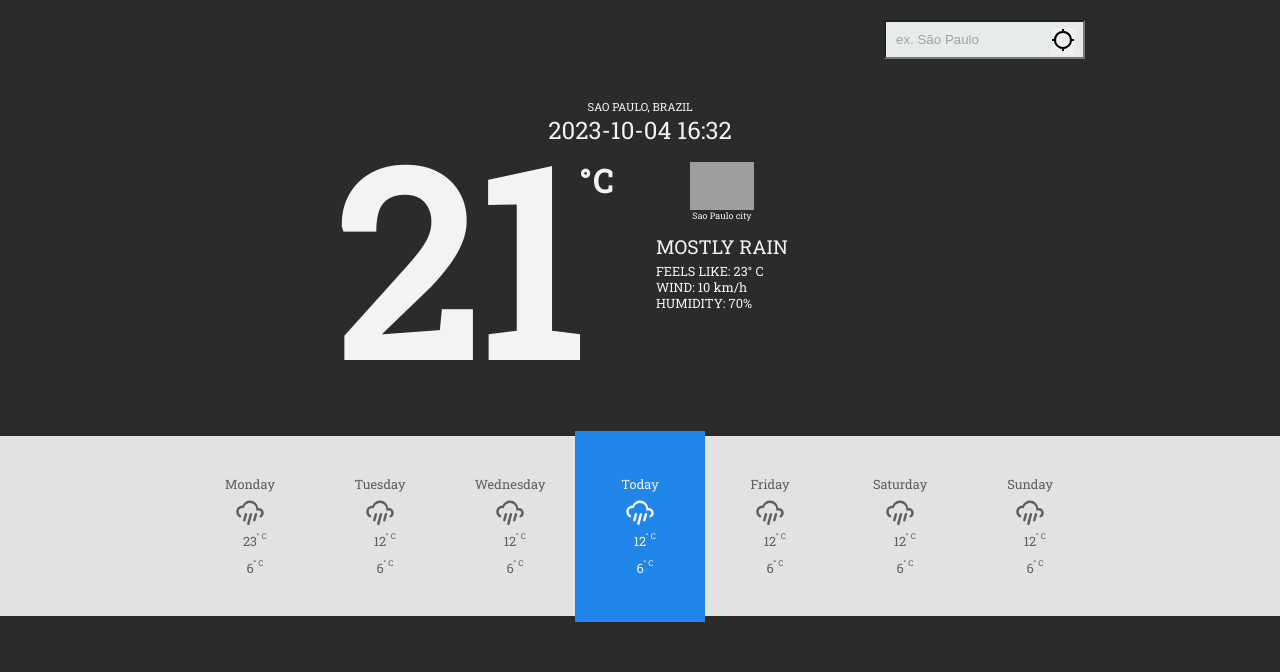
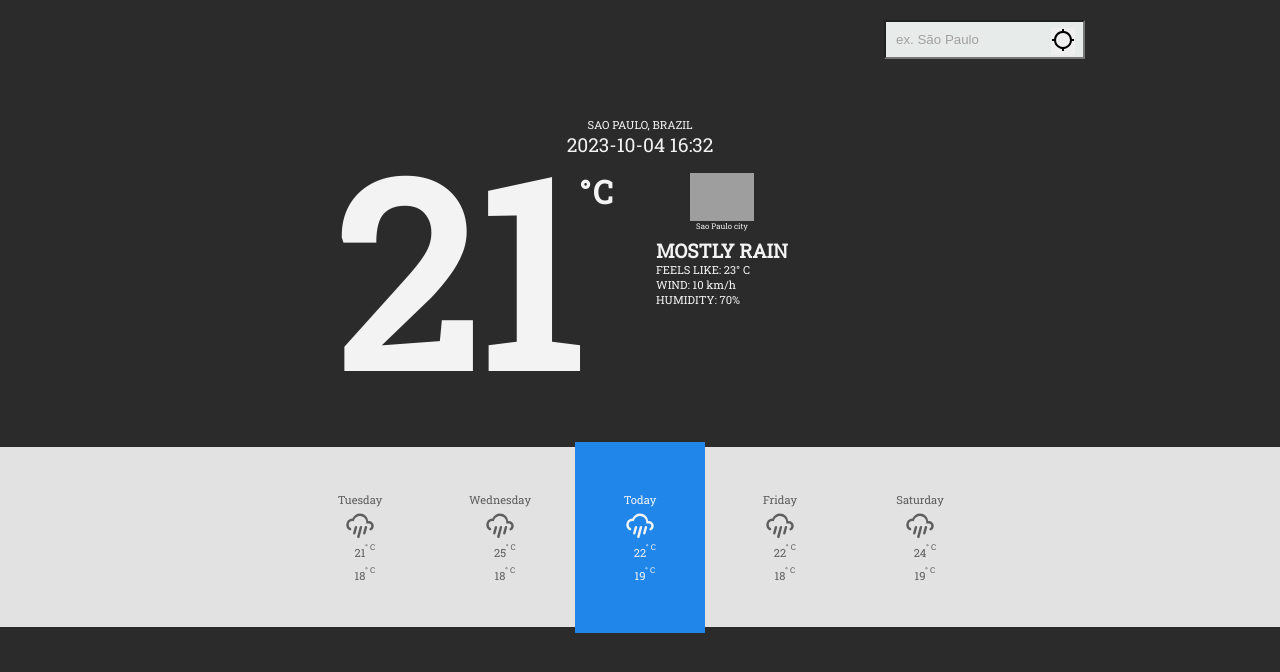
Before and after one commit to maurolps/weatherapp, a plain HTML site: page index.html in a window 1280 px wide. Drawn offline with Linux system fonts and the light colour scheme; grey boxes are pictures that could not be loaded.

Commit message:
Added responsive design

```diff
--- a/display.js
+++ b/display.js
@@ -43,9 +43,6 @@ function updateWeatherData (weatherData) {
   const wind = document.querySelector('.js-wind');
   const humidity = document.querySelector('.js-humidity');
   const icon = document.querySelector('.js-city-icon');
-
-
-  console.log('update: ', weatherData);
 
   const temperature = weatherData.current.temp_c.toFixed(0);
   ctemperature.textContent = `${temperature}`;
--- a/index.html
+++ b/index.html
@@ -19,6 +19,9 @@
           <button class="js-btn-search" type="button">
             <svg fill="black" xmlns="http://www.w3.org/2000/svg" height="24" viewBox="0 0 24 24" width="24"><path d="M3.05,13H1V11H3.05C3.5,6.83 6.83,3.5 11,3.05V1H13V3.05C17.17,3.5 20.5,6.83 20.95,11H23V13H20.95C20.5,17.17 17.17,20.5 13,20.95V23H11V20.95C6.83,20.5 3.5,17.17 3.05,13M12,5A7,7 0 0,0 5,12A7,7 0 0,0 12,19A7,7 0 0,0 19,12A7,7 0 0,0 12,5Z" /></svg>
           </button>
+        </div>
+        <div class="status-container hide">
+          Cannot load data...
         </div>
       </div>
       <div class="location-container">
@@ -42,46 +45,34 @@
       </div>
       <div class="week js-week-container">
         <div class="days">
-          <p>Monday</p>
-          <svg class="svg-days" xmlns="http://www.w3.org/2000/svg" viewBox="0 0 24 24"><title>weather-pouring</title><path d="M9,12C9.53,12.14 9.85,12.69 9.71,13.22L8.41,18.05C8.27,18.59 7.72,18.9 7.19,18.76C6.65,18.62 6.34,18.07 6.5,17.54L7.78,12.71C7.92,12.17 8.47,11.86 9,12M13,12C13.53,12.14 13.85,12.69 13.71,13.22L11.64,20.95C11.5,21.5 10.95,21.8 10.41,21.66C9.88,21.5 9.56,20.97 9.7,20.43L11.78,12.71C11.92,12.17 12.47,11.86 13,12M17,12C17.53,12.14 17.85,12.69 17.71,13.22L16.41,18.05C16.27,18.59 15.72,18.9 15.19,18.76C14.65,18.62 14.34,18.07 14.5,17.54L15.78,12.71C15.92,12.17 16.47,11.86 17,12M17,10V9A5,5 0 0,0 12,4C9.5,4 7.45,5.82 7.06,8.19C6.73,8.07 6.37,8 6,8A3,3 0 0,0 3,11C3,12.11 3.6,13.08 4.5,13.6V13.59C5,13.87 5.14,14.5 4.87,14.96C4.59,15.43 4,15.6 3.5,15.32V15.33C2,14.47 1,12.85 1,11A5,5 0 0,1 6,6C7,3.65 9.3,2 12,2C15.43,2 18.24,4.66 18.5,8.03L19,8A4,4 0 0,1 23,12C23,13.5 22.2,14.77 21,15.46V15.46C20.5,15.73 19.91,15.57 19.63,15.09C19.36,14.61 19.5,14 20,13.72V13.73C20.6,13.39 21,12.74 21,12A2,2 0 0,0 19,10H17Z" /></svg>
-          <p class="days-temperature">23</p>
-          <p class="days-temperature">6</p>
-        </div>
-        <div class="days">
           <p>Tuesday</p>
           <svg class="svg-days" xmlns="http://www.w3.org/2000/svg" viewBox="0 0 24 24"><title>weather-pouring</title><path d="M9,12C9.53,12.14 9.85,12.69 9.71,13.22L8.41,18.05C8.27,18.59 7.72,18.9 7.19,18.76C6.65,18.62 6.34,18.07 6.5,17.54L7.78,12.71C7.92,12.17 8.47,11.86 9,12M13,12C13.53,12.14 13.85,12.69 13.71,13.22L11.64,20.95C11.5,21.5 10.95,21.8 10.41,21.66C9.88,21.5 9.56,20.97 9.7,20.43L11.78,12.71C11.92,12.17 12.47,11.86 13,12M17,12C17.53,12.14 17.85,12.69 17.71,13.22L16.41,18.05C16.27,18.59 15.72,18.9 15.19,18.76C14.65,18.62 14.34,18.07 14.5,17.54L15.78,12.71C15.92,12.17 16.47,11.86 17,12M17,10V9A5,5 0 0,0 12,4C9.5,4 7.45,5.82 7.06,8.19C6.73,8.07 6.37,8 6,8A3,3 0 0,0 3,11C3,12.11 3.6,13.08 4.5,13.6V13.59C5,13.87 5.14,14.5 4.87,14.96C4.59,15.43 4,15.6 3.5,15.32V15.33C2,14.47 1,12.85 1,11A5,5 0 0,1 6,6C7,3.65 9.3,2 12,2C15.43,2 18.24,4.66 18.5,8.03L19,8A4,4 0 0,1 23,12C23,13.5 22.2,14.77 21,15.46V15.46C20.5,15.73 19.91,15.57 19.63,15.09C19.36,14.61 19.5,14 20,13.72V13.73C20.6,13.39 21,12.74 21,12A2,2 0 0,0 19,10H17Z" /></svg>
-          <p class="days-temperature">12</p>
-          <p class="days-temperature">6</p>
+          <p class="days-temperature">21</p>
+          <p class="days-temperature">18</p>
         </div>
         <div class="days">
           <p>Wednesday</p>
           <svg class="svg-days" xmlns="http://www.w3.org/2000/svg" viewBox="0 0 24 24"><title>weather-pouring</title><path d="M9,12C9.53,12.14 9.85,12.69 9.71,13.22L8.41,18.05C8.27,18.59 7.72,18.9 7.19,18.76C6.65,18.62 6.34,18.07 6.5,17.54L7.78,12.71C7.92,12.17 8.47,11.86 9,12M13,12C13.53,12.14 13.85,12.69 13.71,13.22L11.64,20.95C11.5,21.5 10.95,21.8 10.41,21.66C9.88,21.5 9.56,20.97 9.7,20.43L11.78,12.71C11.92,12.17 12.47,11.86 13,12M17,12C17.53,12.14 17.85,12.69 17.71,13.22L16.41,18.05C16.27,18.59 15.72,18.9 15.19,18.76C14.65,18.62 14.34,18.07 14.5,17.54L15.78,12.71C15.92,12.17 16.47,11.86 17,12M17,10V9A5,5 0 0,0 12,4C9.5,4 7.45,5.82 7.06,8.19C6.73,8.07 6.37,8 6,8A3,3 0 0,0 3,11C3,12.11 3.6,13.08 4.5,13.6V13.59C5,13.87 5.14,14.5 4.87,14.96C4.59,15.43 4,15.6 3.5,15.32V15.33C2,14.47 1,12.85 1,11A5,5 0 0,1 6,6C7,3.65 9.3,2 12,2C15.43,2 18.24,4.66 18.5,8.03L19,8A4,4 0 0,1 23,12C23,13.5 22.2,14.77 21,15.46V15.46C20.5,15.73 19.91,15.57 19.63,15.09C19.36,14.61 19.5,14 20,13.72V13.73C20.6,13.39 21,12.74 21,12A2,2 0 0,0 19,10H17Z" /></svg>
-          <p class="days-temperature">12</p>
-          <p class="days-temperature">6</p>
+          <p class="days-temperature">25</p>
+          <p class="days-temperature">18</p>
         </div>
         <div class="days today">
           <p>Today</p>
           <svg class="svg-days svg-today" xmlns="http://www.w3.org/2000/svg" viewBox="0 0 24 24"><title>weather-pouring</title><path d="M9,12C9.53,12.14 9.85,12.69 9.71,13.22L8.41,18.05C8.27,18.59 7.72,18.9 7.19,18.76C6.65,18.62 6.34,18.07 6.5,17.54L7.78,12.71C7.92,12.17 8.47,11.86 9,12M13,12C13.53,12.14 13.85,12.69 13.71,13.22L11.64,20.95C11.5,21.5 10.95,21.8 10.41,21.66C9.88,21.5 9.56,20.97 9.7,20.43L11.78,12.71C11.92,12.17 12.47,11.86 13,12M17,12C17.53,12.14 17.85,12.69 17.71,13.22L16.41,18.05C16.27,18.59 15.72,18.9 15.19,18.76C14.65,18.62 14.34,18.07 14.5,17.54L15.78,12.71C15.92,12.17 16.47,11.86 17,12M17,10V9A5,5 0 0,0 12,4C9.5,4 7.45,5.82 7.06,8.19C6.73,8.07 6.37,8 6,8A3,3 0 0,0 3,11C3,12.11 3.6,13.08 4.5,13.6V13.59C5,13.87 5.14,14.5 4.87,14.96C4.59,15.43 4,15.6 3.5,15.32V15.33C2,14.47 1,12.85 1,11A5,5 0 0,1 6,6C7,3.65 9.3,2 12,2C15.43,2 18.24,4.66 18.5,8.03L19,8A4,4 0 0,1 23,12C23,13.5 22.2,14.77 21,15.46V15.46C20.5,15.73 19.91,15.57 19.63,15.09C19.36,14.61 19.5,14 20,13.72V13.73C20.6,13.39 21,12.74 21,12A2,2 0 0,0 19,10H17Z" /></svg>
-          <p class="days-temperature">12</p>
-          <p class="days-temperature">6</p>
+          <p class="days-temperature">22</p>
+          <p class="days-temperature">19</p>
         </div>
         <div class="days">
           <p>Friday</p>
           <svg class="svg-days" xmlns="http://www.w3.org/2000/svg" viewBox="0 0 24 24"><title>weather-pouring</title><path d="M9,12C9.53,12.14 9.85,12.69 9.71,13.22L8.41,18.05C8.27,18.59 7.72,18.9 7.19,18.76C6.65,18.62 6.34,18.07 6.5,17.54L7.78,12.71C7.92,12.17 8.47,11.86 9,12M13,12C13.53,12.14 13.85,12.69 13.71,13.22L11.64,20.95C11.5,21.5 10.95,21.8 10.41,21.66C9.88,21.5 9.56,20.97 9.7,20.43L11.78,12.71C11.92,12.17 12.47,11.86 13,12M17,12C17.53,12.14 17.85,12.69 17.71,13.22L16.41,18.05C16.27,18.59 15.72,18.9 15.19,18.76C14.65,18.62 14.34,18.07 14.5,17.54L15.78,12.71C15.92,12.17 16.47,11.86 17,12M17,10V9A5,5 0 0,0 12,4C9.5,4 7.45,5.82 7.06,8.19C6.73,8.07 6.37,8 6,8A3,3 0 0,0 3,11C3,12.11 3.6,13.08 4.5,13.6V13.59C5,13.87 5.14,14.5 4.87,14.96C4.59,15.43 4,15.6 3.5,15.32V15.33C2,14.47 1,12.85 1,11A5,5 0 0,1 6,6C7,3.65 9.3,2 12,2C15.43,2 18.24,4.66 18.5,8.03L19,8A4,4 0 0,1 23,12C23,13.5 22.2,14.77 21,15.46V15.46C20.5,15.73 19.91,15.57 19.63,15.09C19.36,14.61 19.5,14 20,13.72V13.73C20.6,13.39 21,12.74 21,12A2,2 0 0,0 19,10H17Z" /></svg>
-          <p class="days-temperature">12</p>
-          <p class="days-temperature">6</p>
+          <p class="days-temperature">22</p>
+          <p class="days-temperature">18</p>
         </div>
         <div class="days">
           <p>Saturday</p>
           <svg class="svg-days" xmlns="http://www.w3.org/2000/svg" viewBox="0 0 24 24"><title>weather-pouring</title><path d="M9,12C9.53,12.14 9.85,12.69 9.71,13.22L8.41,18.05C8.27,18.59 7.72,18.9 7.19,18.76C6.65,18.62 6.34,18.07 6.5,17.54L7.78,12.71C7.92,12.17 8.47,11.86 9,12M13,12C13.53,12.14 13.85,12.69 13.71,13.22L11.64,20.95C11.5,21.5 10.95,21.8 10.41,21.66C9.88,21.5 9.56,20.97 9.7,20.43L11.78,12.71C11.92,12.17 12.47,11.86 13,12M17,12C17.53,12.14 17.85,12.69 17.71,13.22L16.41,18.05C16.27,18.59 15.72,18.9 15.19,18.76C14.65,18.62 14.34,18.07 14.5,17.54L15.78,12.71C15.92,12.17 16.47,11.86 17,12M17,10V9A5,5 0 0,0 12,4C9.5,4 7.45,5.82 7.06,8.19C6.73,8.07 6.37,8 6,8A3,3 0 0,0 3,11C3,12.11 3.6,13.08 4.5,13.6V13.59C5,13.87 5.14,14.5 4.87,14.96C4.59,15.43 4,15.6 3.5,15.32V15.33C2,14.47 1,12.85 1,11A5,5 0 0,1 6,6C7,3.65 9.3,2 12,2C15.43,2 18.24,4.66 18.5,8.03L19,8A4,4 0 0,1 23,12C23,13.5 22.2,14.77 21,15.46V15.46C20.5,15.73 19.91,15.57 19.63,15.09C19.36,14.61 19.5,14 20,13.72V13.73C20.6,13.39 21,12.74 21,12A2,2 0 0,0 19,10H17Z" /></svg>
-          <p class="days-temperature">12</p>
-          <p class="days-temperature">6</p>
-        </div>
-        <div class="days">
-          <p>Sunday</p>
-          <svg class="svg-days" xmlns="http://www.w3.org/2000/svg" viewBox="0 0 24 24"><title>weather-pouring</title><path d="M9,12C9.53,12.14 9.85,12.69 9.71,13.22L8.41,18.05C8.27,18.59 7.72,18.9 7.19,18.76C6.65,18.62 6.34,18.07 6.5,17.54L7.78,12.71C7.92,12.17 8.47,11.86 9,12M13,12C13.53,12.14 13.85,12.69 13.71,13.22L11.64,20.95C11.5,21.5 10.95,21.8 10.41,21.66C9.88,21.5 9.56,20.97 9.7,20.43L11.78,12.71C11.92,12.17 12.47,11.86 13,12M17,12C17.53,12.14 17.85,12.69 17.71,13.22L16.41,18.05C16.27,18.59 15.72,18.9 15.19,18.76C14.65,18.62 14.34,18.07 14.5,17.54L15.78,12.71C15.92,12.17 16.47,11.86 17,12M17,10V9A5,5 0 0,0 12,4C9.5,4 7.45,5.82 7.06,8.19C6.73,8.07 6.37,8 6,8A3,3 0 0,0 3,11C3,12.11 3.6,13.08 4.5,13.6V13.59C5,13.87 5.14,14.5 4.87,14.96C4.59,15.43 4,15.6 3.5,15.32V15.33C2,14.47 1,12.85 1,11A5,5 0 0,1 6,6C7,3.65 9.3,2 12,2C15.43,2 18.24,4.66 18.5,8.03L19,8A4,4 0 0,1 23,12C23,13.5 22.2,14.77 21,15.46V15.46C20.5,15.73 19.91,15.57 19.63,15.09C19.36,14.61 19.5,14 20,13.72V13.73C20.6,13.39 21,12.74 21,12A2,2 0 0,0 19,10H17Z" /></svg>
-          <p class="days-temperature">12</p>
-          <p class="days-temperature">6</p>
+          <p class="days-temperature">24</p>
+          <p class="days-temperature">19</p>
         </div>
       </div>
       <template id="today-template">
--- a/styles.css
+++ b/styles.css
@@ -75,38 +75,41 @@ body{
 }
 
 .location {
-  font-size: 0.7rem;
+  font-size: 0.5rem;
 }
 
 .location-date {
-  font-size: 1.5rem;
+  font-size: 1rem;
 }
 
 .info-container {
   display: grid;
   grid-template-columns: 1fr 1fr;
   gap: 2rem;
+  margin-right: 10px;
+  margin-left: 10px;
 }
 
 .temperature-container {
   position: relative;
-  line-height: 90%;
-  font-size: 16rem;
+  line-height: 100%;
+  font-size: 10rem;
   font-weight: bolder;
-  padding-right: 45px;
+  padding-right: 20px;
+  padding-left: 10px;
 }
 
 .temperature::after {
  content: '° C';
- font-size: 2rem;
- letter-spacing: -3px;
+ font-size: 1.2rem;
+ letter-spacing: -2px;
  position: absolute;
- top: -5rem;
+ top: -3rem;
 }
 
 .conditions-container {
   padding-top: 1rem;
-  font-size: 0.8rem;
+  font-size: 0.6rem;
   display: flex;
   flex-direction: column;
   max-width: fit-content;
@@ -121,9 +124,9 @@ body{
 }
 
 .condition-text {
-  line-height: 2rem;
-  font-weight: lighter;
-  font-size: 1.2rem;
+  line-height: 1.3rem;
+  font-weight: bold;
+  font-size: 0.7rem;
 }
 
 .condition-icon {
@@ -179,6 +182,9 @@ body{
   font-size: 0.8rem;
   line-height: 1px;
   padding: 10px;
+  margin-right: 5px;
+  margin-left: 5px;
+  font-size: 0.7rem;
 }
 
 .days-temperature {
@@ -202,3 +208,43 @@ body{
   right: -0.6rem;
   top: -0.3rem;
  }
+
+ @media screen and (min-width: 400px) {
+  .temperature-container {
+    font-size: 12rem;
+  }
+  .condition-text {
+    font-size: 1.2rem;
+  }
+
+  .conditions-container {
+    font-size: 0.7rem;
+  }
+
+  .location {
+    font-size: 0.7rem;
+  }
+
+  .location-date {
+    font-size: 1.2rem;
+  }
+
+  .days {
+    font-size: 0.7rem;
+  }
+}
+
+@media screen and (min-width: 680px) {
+  .temperature-container {
+    line-height: 90%;
+    font-size: 16rem;
+    padding-right: 45px;
+    padding-left: 10px;
+  }
+
+  .temperature::after {
+   font-size: 2rem;
+   letter-spacing: -3px;
+   top: -5rem;
+  }
+}
```
